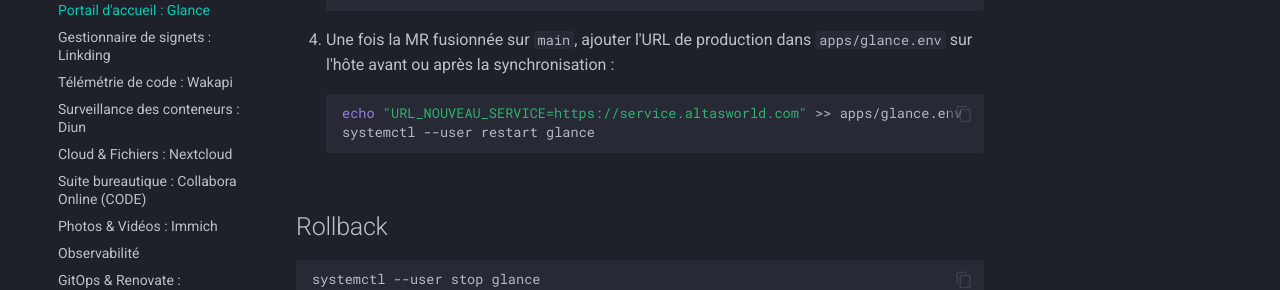
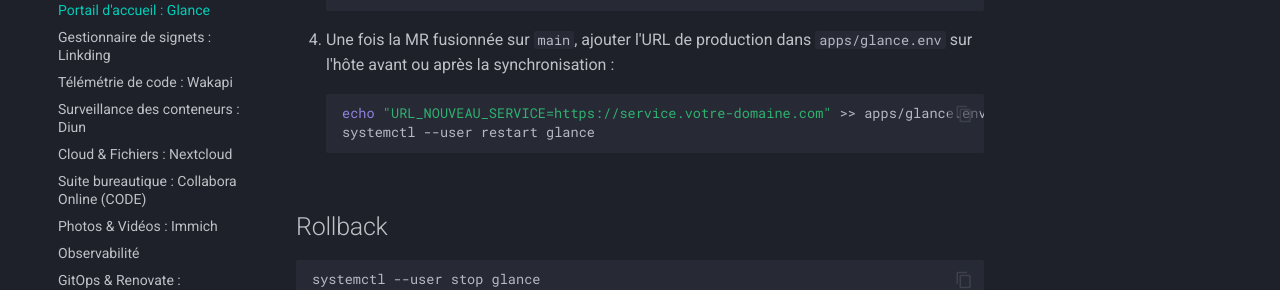
Before and after one commit to altasu/homelab, an MkDocs documentation site: the page built from docs/runbooks/quadlet-glance.md, in a window 1280 px wide and 900 px high, scrolled down 2589 px. Shown: the part 494-784 px from the top of the window. Built offline with MkDocs 1.6.1 and Material for MkDocs 9.7.7, drawn with Linux system fonts in a browser that asks for light colours; comment, search, counter and statistics services are not loaded; part of the change alters nothing that is shown.

````diff
--- a/docs/runbooks/quadlet-glance.md
+++ b/docs/runbooks/quadlet-glance.md
@@ -97,7 +97,7 @@ Un script de contrôle d'intégrité valide la configuration à deux niveaux de
    ```
 4. Une fois la MR fusionnée sur `main`, ajouter l'URL de production dans `apps/glance.env` sur l'hôte avant ou après la synchronisation :
    ```bash
-   echo "URL_NOUVEAU_SERVICE=https://service.altasworld.com" >> apps/glance.env
+   echo "URL_NOUVEAU_SERVICE=https://service.votre-domaine.com" >> apps/glance.env
    systemctl --user restart glance
    ```
 
````
Also changed, not shown: 14 other files.
